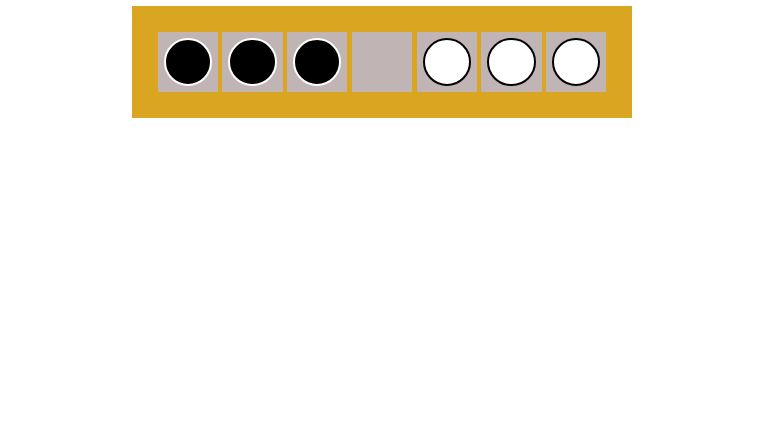
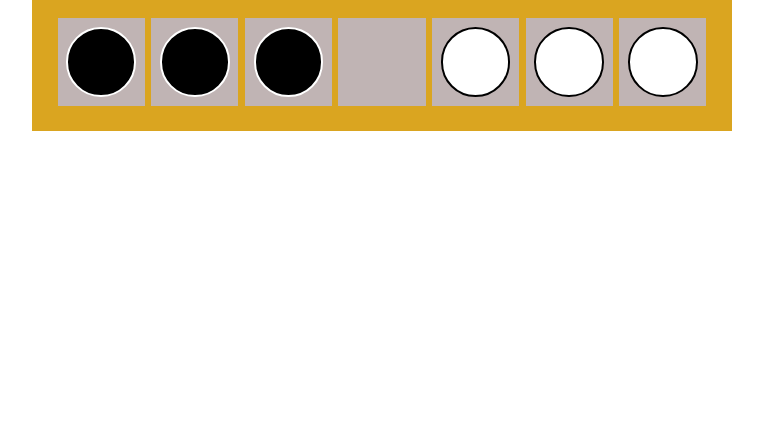
Before and after one commit to LasaroAlmeida/arrastar_itens, a plain HTML site: page index.html in a window 1280 px wide. Shown: the part 378-800 px from the top of the page, without its empty margins (258-1021 px from the left). Drawn offline with Linux system fonts and the light colour scheme.

Commit message:
alteracao do tamanho

```diff
--- a/css/style.css
+++ b/css/style.css
@@ -5,7 +5,7 @@
 }
 
 body {
-    max-width: 500px;
+    max-width: 700px;
     display: flex;
     flex-direction: column;
     align-items: center;
@@ -19,7 +19,7 @@ body {
     padding:2%;
     display: flex;
     gap: 1%;
-    max-width:500px;
+    max-width:700px;
     width: 100%;
 }
 
```
